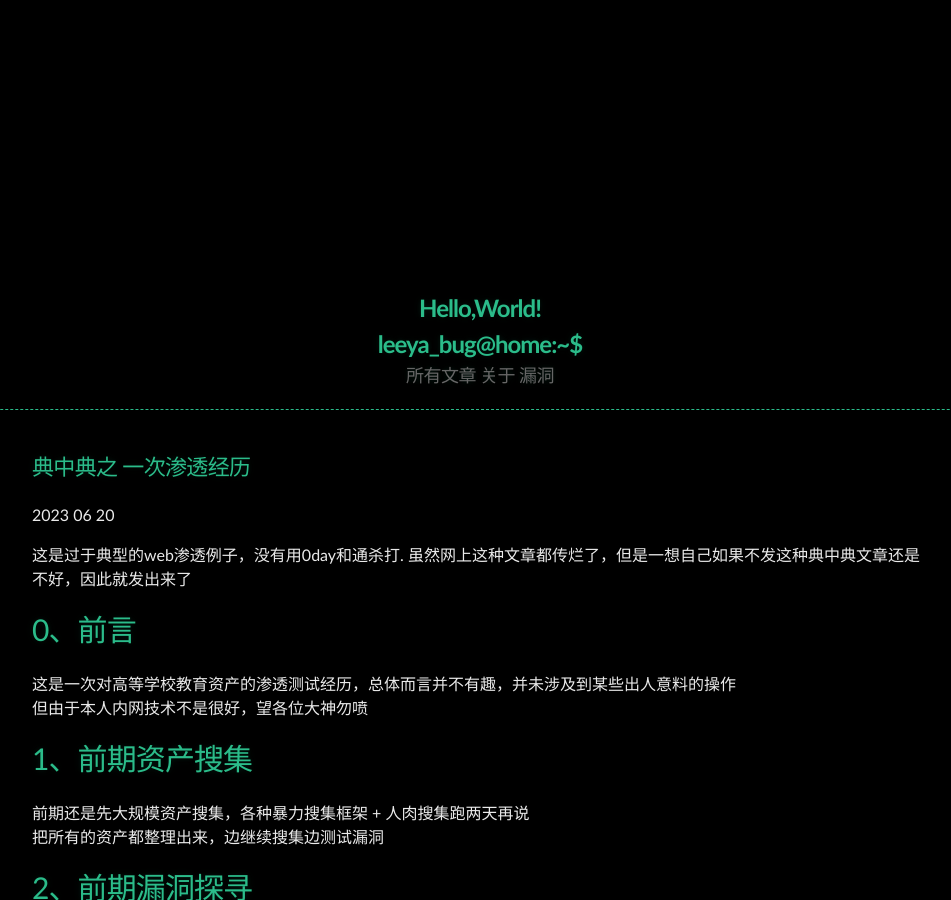
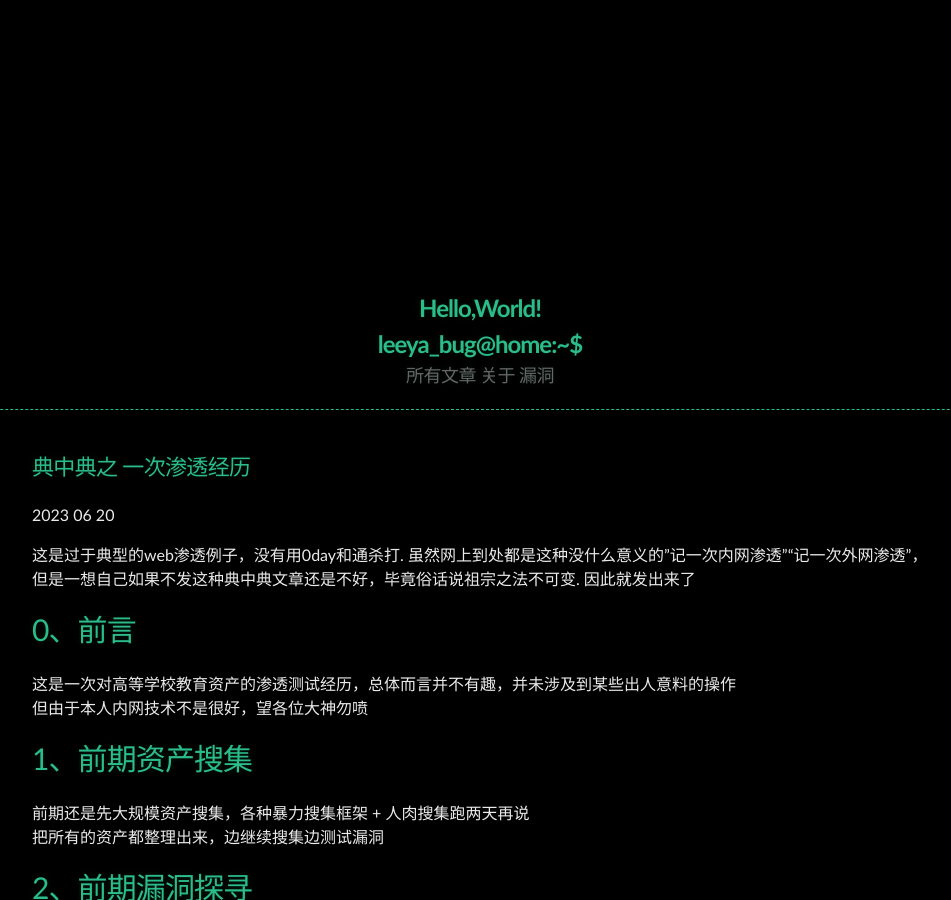
Before and after one commit to Leeyangee/leeyangee.github.io, a Jekyll site: the page built from _posts/2023-06-20-典中典之 一次渗透经历.md, in a window 1280 px wide and 900 px high. Shown: the whole window, without its empty margins (160-1111 px from the left). Built offline with Jekyll 4.4.1, drawn with Linux system fonts in a browser that asks for light colours.

Commit message:
Update 2023-06-20-典中典之 一次渗透经历.md

```diff
--- a/_posts/2023-06-20-典中典之 一次渗透经历.md
+++ b/_posts/2023-06-20-典中典之 一次渗透经历.md
@@ -3,7 +3,7 @@ title: 典中典之 一次渗透经历
 published: true
 ---
 
-这是过于典型的web渗透例子，没有用0day和通杀打. 虽然网上这种文章都传烂了，但是一想自己如果不发这种典中典文章还是不好，因此就发出来了
+这是过于典型的web渗透例子，没有用0day和通杀打. 虽然网上到处都是这种没什么意义的"记一次内网渗透""记一次外网渗透"，但是一想自己如果不发这种典中典文章还是不好，毕竟俗话说祖宗之法不可变. 因此就发出来了
 
 # [](#header-1)0、前言
 
```
